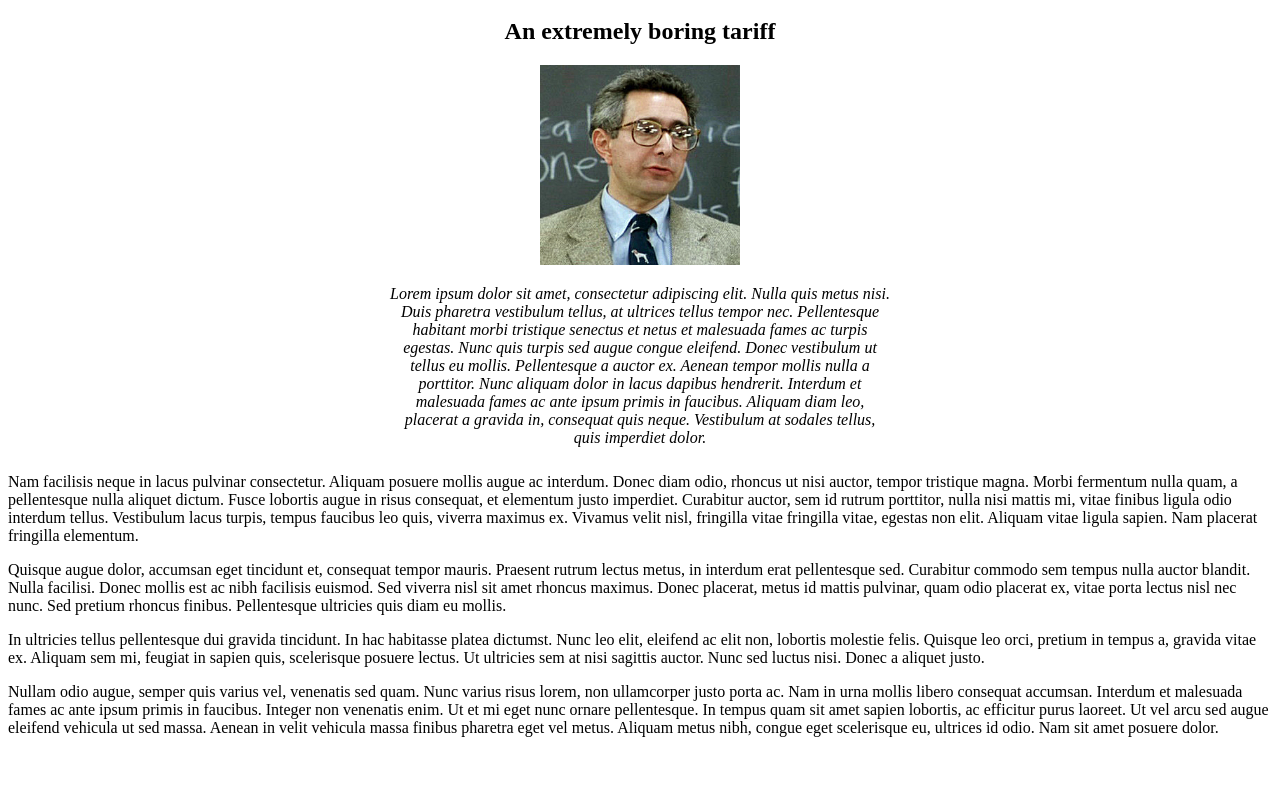
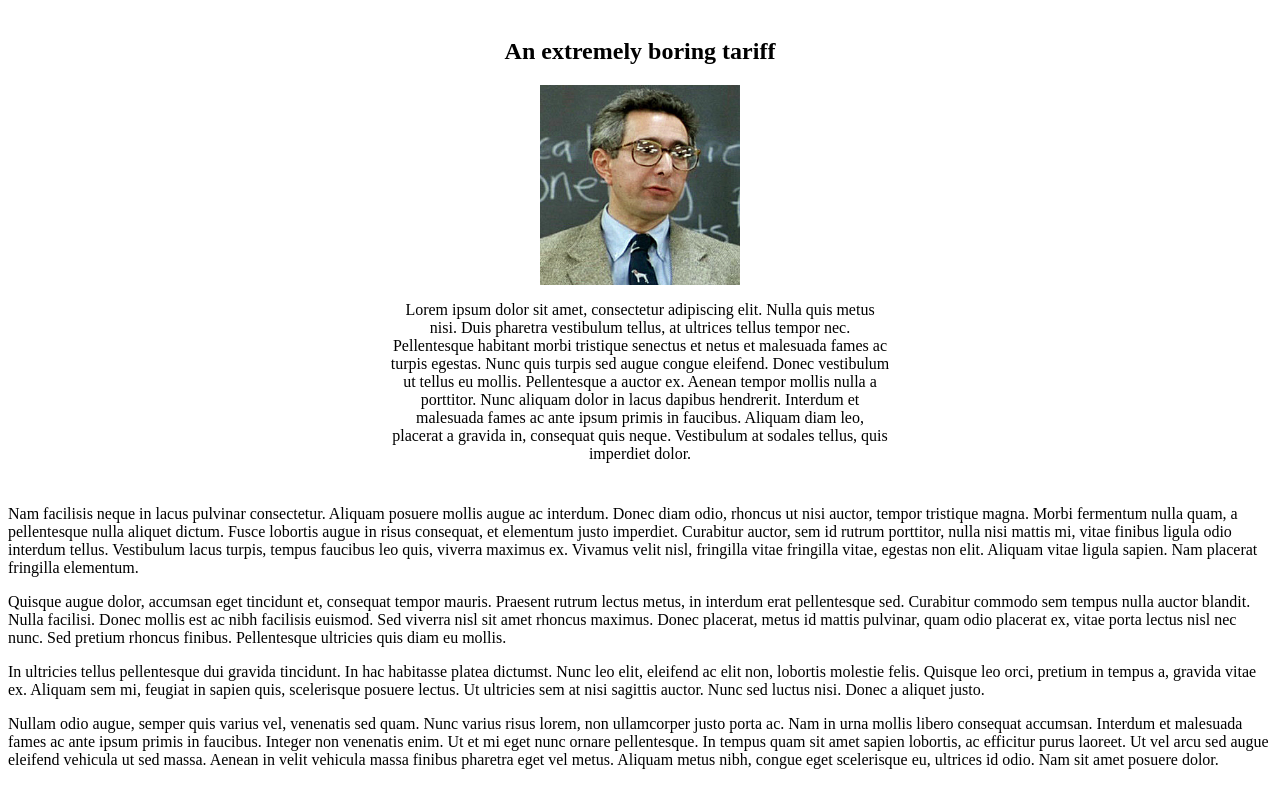
Before and after one commit to TuesdayHat/boring_lecture, a plain HTML site: page index.html in a window 1280 px wide. Drawn offline with Linux system fonts and the light colour scheme.

Commit message:
changed class tags to div

```diff
--- a/css/style.css
+++ b/css/style.css
@@ -1,21 +1,13 @@
 .intro {
   margin: auto;
-  border: 2px black;
   padding: 10px;
+  text-align: center;
+  margin: auto;
+  width: 500px;
+  display: block;
 }
 
-h2.intro {
-  font-weight: bold;
-  text-align: center;
-}
-
-p.intro {
-  font-style: italic;
-  width:500px;
-  text-align: center;
-}
-
-img.intro{
+img{
   width: 200px;
   height: 200px;
   display: block;
--- a/index.html
+++ b/index.html
@@ -5,9 +5,11 @@
     <title>Hawley-Smoot Tariff Act</title>
   </head>
   <body>
-    <h2 class="intro">An extremely boring tariff</h2>
-    <img src="img/bueller.jpg" alt="A picture of Ben Stein" class="intro">
-    <p class="intro">Lorem ipsum dolor sit amet, consectetur adipiscing elit. Nulla quis metus nisi. Duis pharetra vestibulum tellus, at ultrices tellus tempor nec. Pellentesque habitant morbi tristique senectus et netus et malesuada fames ac turpis egestas. Nunc quis turpis sed augue congue eleifend. Donec vestibulum ut tellus eu mollis. Pellentesque a auctor ex. Aenean tempor mollis nulla a porttitor. Nunc aliquam dolor in lacus dapibus hendrerit. Interdum et malesuada fames ac ante ipsum primis in faucibus. Aliquam diam leo, placerat a gravida in, consequat quis neque. Vestibulum at sodales tellus, quis imperdiet dolor.</p>
+    <div class="intro">
+      <h2>An extremely boring tariff</h2>
+      <img src="img/bueller.jpg" alt="A picture of Ben Stein">
+      <p>Lorem ipsum dolor sit amet, consectetur adipiscing elit. Nulla quis metus nisi. Duis pharetra vestibulum tellus, at ultrices tellus tempor nec. Pellentesque habitant morbi tristique senectus et netus et malesuada fames ac turpis egestas. Nunc quis turpis sed augue congue eleifend. Donec vestibulum ut tellus eu mollis. Pellentesque a auctor ex. Aenean tempor mollis nulla a porttitor. Nunc aliquam dolor in lacus dapibus hendrerit. Interdum et malesuada fames ac ante ipsum primis in faucibus. Aliquam diam leo, placerat a gravida in, consequat quis neque. Vestibulum at sodales tellus, quis imperdiet dolor.</p>
+    </div>
     <p>Nam facilisis neque in lacus pulvinar consectetur. Aliquam posuere mollis augue ac interdum. Donec diam odio, rhoncus ut nisi auctor, tempor tristique magna. Morbi fermentum nulla quam, a pellentesque nulla aliquet dictum. Fusce lobortis augue in risus consequat, et elementum justo imperdiet. Curabitur auctor, sem id rutrum porttitor, nulla nisi mattis mi, vitae finibus ligula odio interdum tellus. Vestibulum lacus turpis, tempus faucibus leo quis, viverra maximus ex. Vivamus velit nisl, fringilla vitae fringilla vitae, egestas non elit. Aliquam vitae ligula sapien. Nam placerat fringilla elementum.</p>
     <p>Quisque augue dolor, accumsan eget tincidunt et, consequat tempor mauris. Praesent rutrum lectus metus, in interdum erat pellentesque sed. Curabitur commodo sem tempus nulla auctor blandit. Nulla facilisi. Donec mollis est ac nibh facilisis euismod. Sed viverra nisl sit amet rhoncus maximus. Donec placerat, metus id mattis pulvinar, quam odio placerat ex, vitae porta lectus nisl nec nunc. Sed pretium rhoncus finibus. Pellentesque ultricies quis diam eu mollis.</p>
     <p>In ultricies tellus pellentesque dui gravida tincidunt. In hac habitasse platea dictumst. Nunc leo elit, eleifend ac elit non, lobortis molestie felis. Quisque leo orci, pretium in tempus a, gravida vitae ex. Aliquam sem mi, feugiat in sapien quis, scelerisque posuere lectus. Ut ultricies sem at nisi sagittis auctor. Nunc sed luctus nisi. Donec a aliquet justo.</p>
```
